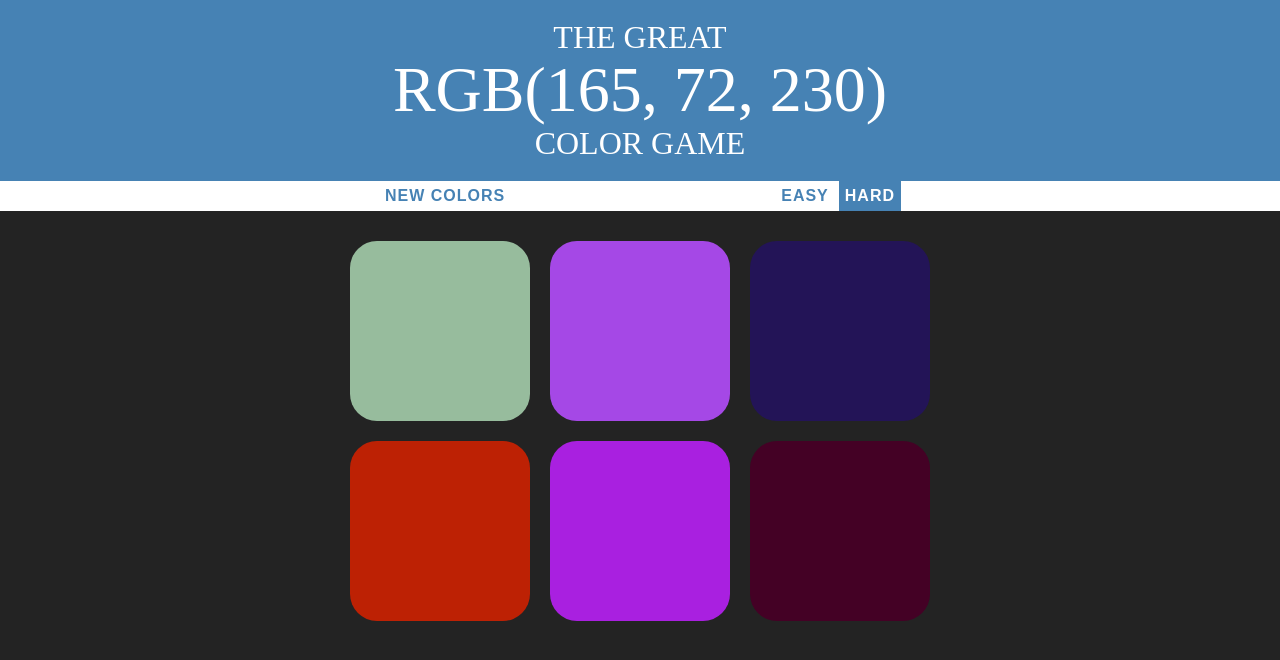
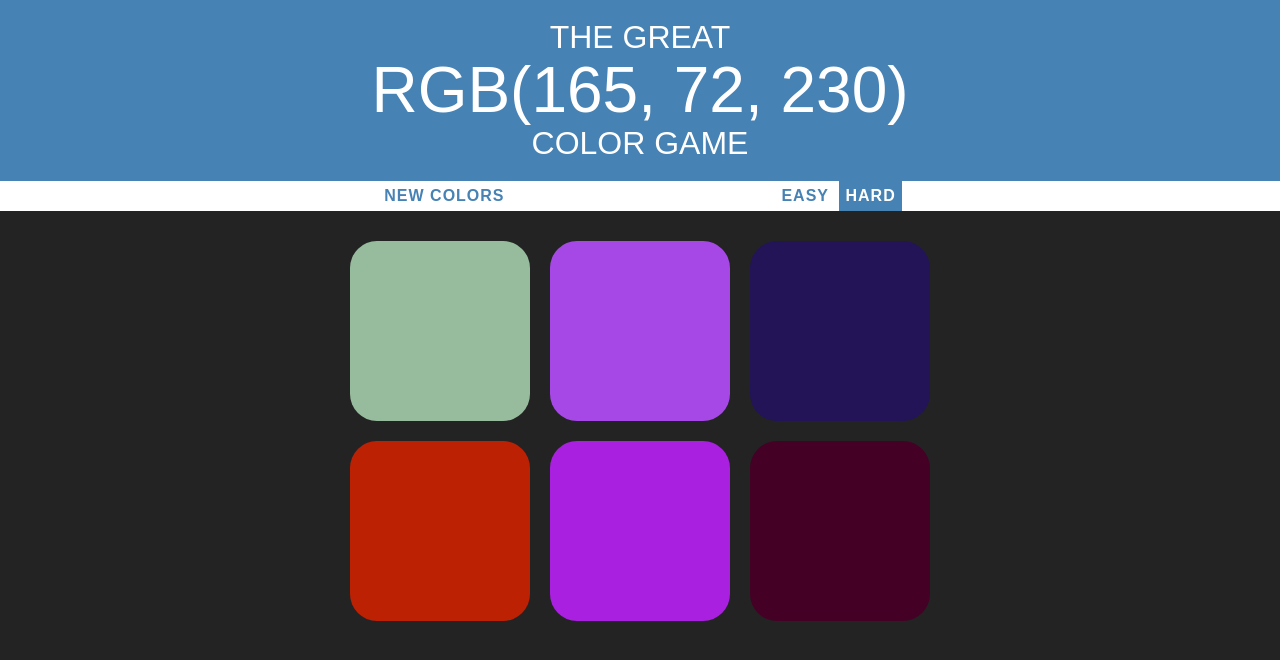
Before and after one commit to cwinters72/rgb_color_guessing_game, a plain HTML site: page colorGame.html in a window 1280 px wide. Drawn offline with Linux system fonts and the light colour scheme.

Commit message:
add Arial to font family in CSS

```diff
--- a/colorGame.css
+++ b/colorGame.css
@@ -1,7 +1,7 @@
 body {
     background-color: #232323;
     margin: 0;
-    font-family: "Montserrat", "Avenir";
+    font-family: "Arial", "Montserrat", "Avenir";
 
 
 }
```
